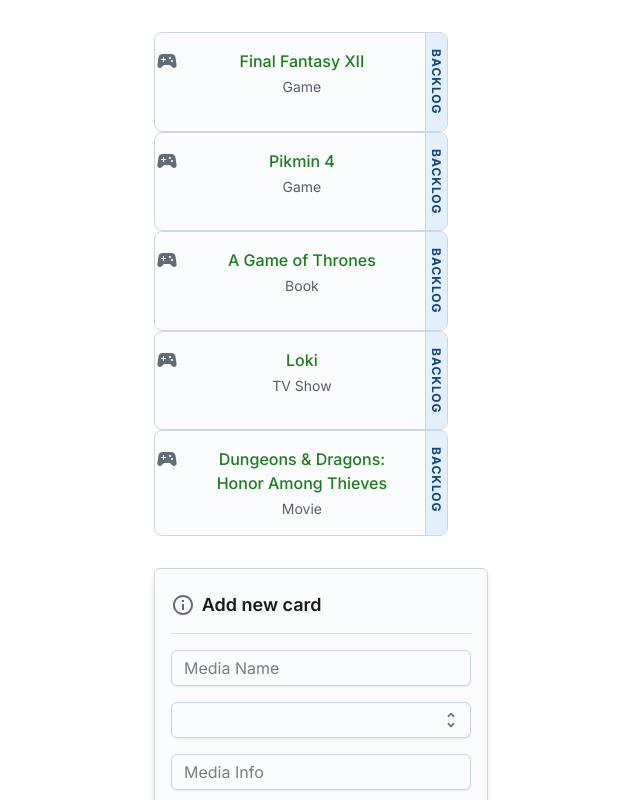
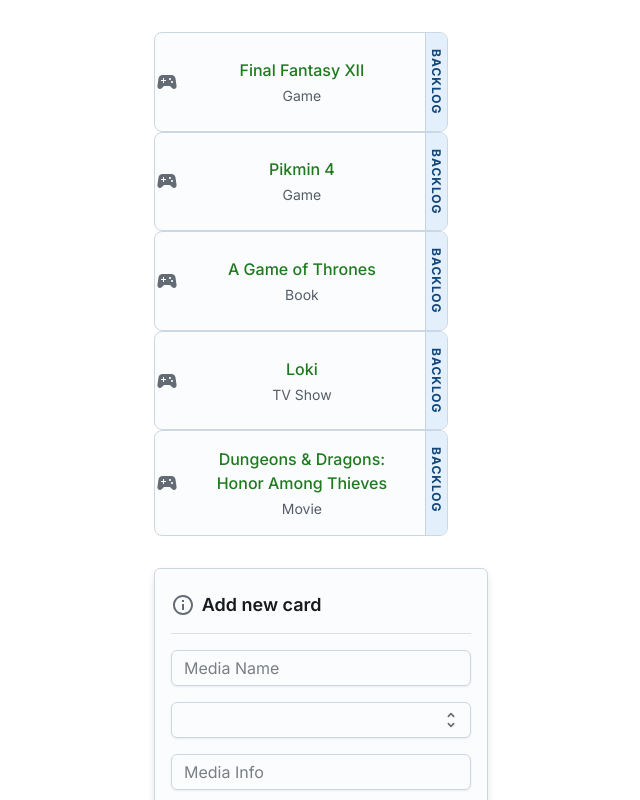
Before and after one commit to dbyrne978/back-log-buddy, a React (Vite) app in the folder back-log-buddy/: page / in a window 1280 px wide. Shown: the top 800 px of the page, without its empty margins (319-959 px from the left). Built offline with nearby package versions, Linux system fonts and the light colour scheme.

Commit message:
Fix item alignment in MediaCard

```diff
--- a/back-log-buddy/src/components/MediaCard.jsx
+++ b/back-log-buddy/src/components/MediaCard.jsx
@@ -7,12 +7,26 @@
 
 const MediaCard = ({ mediaName, mediaType, completionStatus }) => {
   return (
-    <Card orientation="horizontal" variant="outlined" sx={{ width: 260 }}>
-      <CardOverflow>
+    <Card
+      orientation="horizontal"
+      variant="outlined"
+      sx={{ width: 260 }}
+    >
+      <CardOverflow
+        sx={{
+          display: 'flex',
+          alignItems: 'center'
+        }}
+      >
         <SportsEsportsIcon />
       </CardOverflow>
 
-      <CardContent>
+      <CardContent
+        sx={{
+          display: 'flex',
+          justifyContent: 'center'
+        }}
+      >
         <Typography fontWeight="md" textColor="success.plainColor">
           {mediaName}
         </Typography>
```
